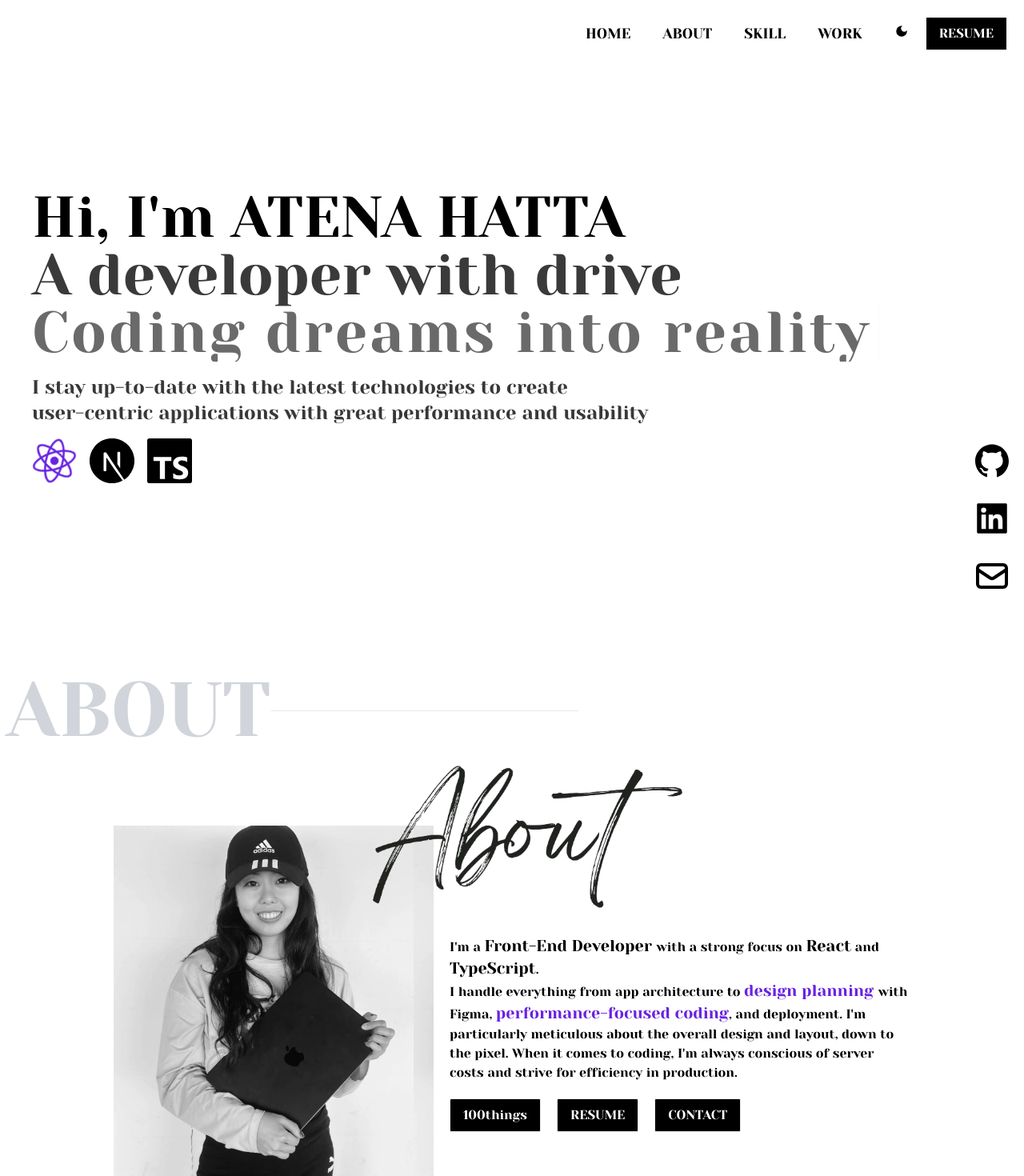
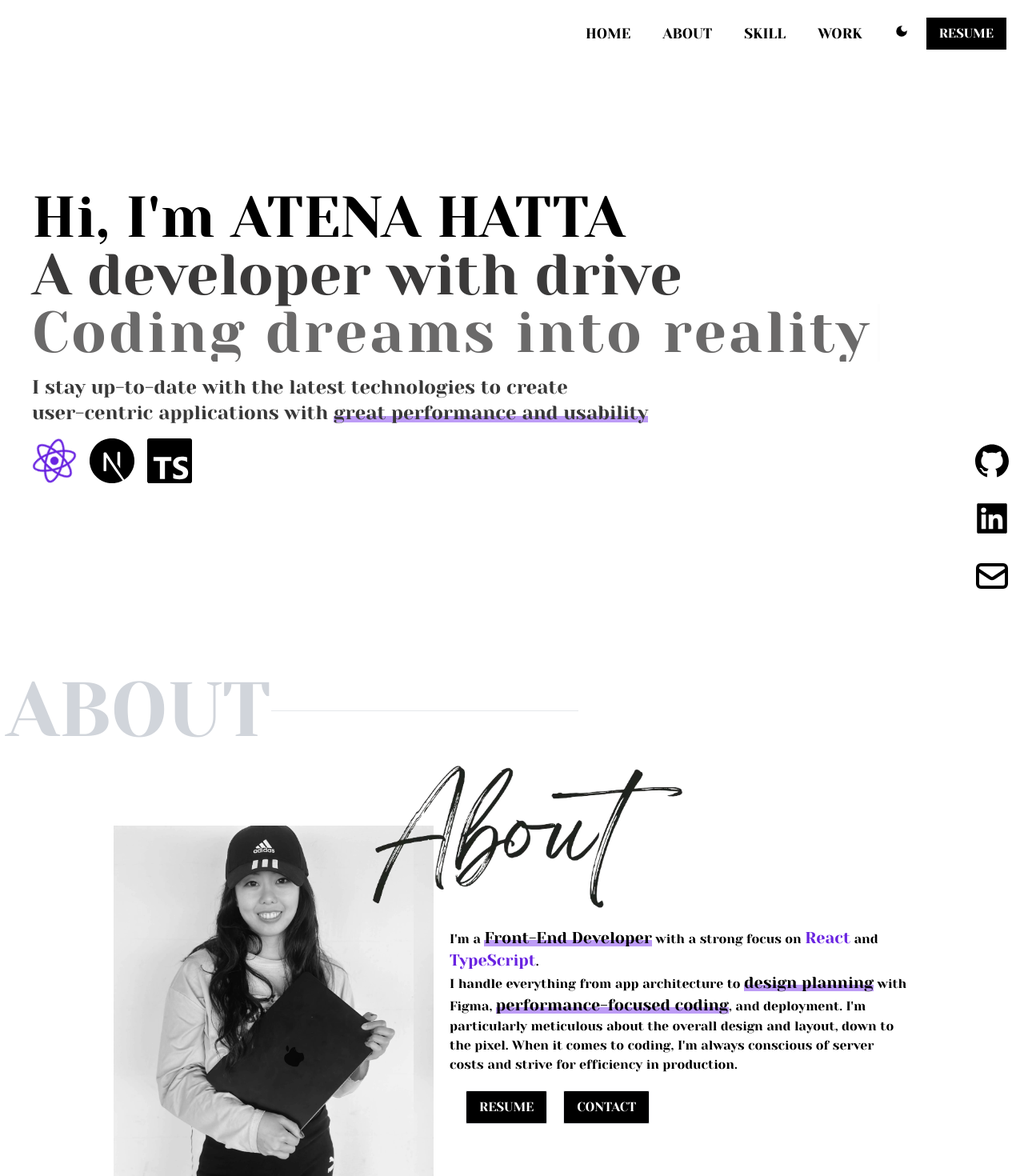
Before and after one commit to AtenaHatta/Portfolio-Nextjs, a Next.js app: page / in a window 1280 px wide. Shown: the top 1470 px of the page at 80% size. Built offline with nearby package versions, Linux system fonts and the light colour scheme.

Commit message:
ADDED work description

```diff
--- a/src/app/(main)/components/About/About.tsx
+++ b/src/app/(main)/components/About/About.tsx
@@ -27,36 +27,32 @@ export default function About({ className = "" }) {
           <div className="flex flex-col items-left justify-center w-[80%] md:w-[45%] md:ml-5">
             <p className="xs:text-xs md:text-base my-2 md:my-5">
               I&apos;m a{" "}
-              <span className="text-sm md:text-xl font-yesevaOne">
-                Front-End Developer{" "}
-              </span>
+              <div className="relative text-xs md:text-xl inline-block">
+                <span className="absolute inset-x-0 bottom-1 h-2 bg-violet-600 opacity-50" />
+                <p className="relative z-10">Front-End Developer</p>
+              </div>{" "}
               with a strong focus on{" "}
-              <span className="text-sm md:text-xl font-yesevaOne">React</span>{" "}
+              <span className="text-sm md:text-xl font-yesevaOne text-mainColor">React</span>{" "}
               and{" "}
-              <span className="text-sm md:text-xl font-yesevaOne">
-                TypeScript
-              </span>
-              .
-              <br />I handle everything from app architecture to{" "}
-              <span className="text-sm md:text-xl text-mainColor font-yesevaOne">
-                design planning{" "}
-              </span>
-              with Figma,{" "}
-              <span className="text-sm md:text-xl text-mainColor font-yesevaOne">
-                performance-focused coding
-              </span>
+              <span className="text-sm md:text-xl font-yesevaOne text-mainColor">TypeScript</span>.
+              <br />
+              I handle everything from app architecture to{" "}
+              <div className="relative text-xs md:text-xl inline-block">
+                <span className="absolute inset-x-0 bottom-1 h-2 bg-violet-600 opacity-50" />
+                <p className="relative z-10">design planning</p>
+              </div>
+              {" "}with Figma,{" "}
+              <div className="relative text-xs md:text-xl inline-block">
+                <span className="absolute inset-x-0 bottom-1 h-2 bg-violet-600 opacity-50" />
+                <p className="relative z-10">performance-focused coding</p>
+              </div>
               , and deployment. I&apos;m particularly meticulous about the
               overall design and layout, down to the pixel. When it comes to
               coding, I&apos;m always conscious of server costs and strive for
               efficiency in production.
             </p>
-            <div className="flex space-x-5">
-              <a
-                className="bg-black border rounded-sm hover:bg-white hover:text-black hover:border-black
-             text-white xs:py-2 md:py-2 xs:px-2 md:px-4 text-xs md:text-base z-[1000]"
-              >
-                100things
-              </a>
+            <div className="space-x-5">
+              <div className="flex mb-5 space-x-5">
                 <a
                   href="/resume/resume_AtenaHatta.pdf"
                   target="_blank"
@@ -71,10 +67,17 @@ export default function About({ className = "" }) {
                   href="mailto:hattaatena@gmail.com"
                   aria-label="email"
                   className="bg-black border rounded-sm hover:bg-white hover:text-black hover:border-black
-             text-white xs:py-2 md:py-2 xs:px-2 md:px-4 text-xs md:text-base z-[1000]"
+                text-white xs:py-2 md:py-2 xs:px-2 md:px-4 text-xs md:text-base"
                 >
                   CONTACT
                 </a>
+              </div>
+              {/* <a
+                className="bg-black border rounded-sm hover:bg-white hover:text-black hover:border-black
+             text-white xs:py-2 md:py-2 xs:px-2 md:px-4 text-xs md:text-lg"
+              >
+                Read about 100 things that compose me
+              </a> */}
             </div>
           </div>
         </div>
--- a/src/app/(main)/components/Hero/Hero.tsx
+++ b/src/app/(main)/components/Hero/Hero.tsx
@@ -29,11 +29,11 @@ export default function Hero() {
               </span>
             </h3>
             <h3>
-              user-centric applications with
-              <span className="block md:inline">
-                {" "}
-                great performance and usability
-              </span>
+              user-centric applications with{" "}
+              <div className="relative  inline-block">
+                <span className="absolute inset-x-0 bottom-1 h-2 bg-violet-600 opacity-50" />
+                <p className="relative z-10">great performance and usability</p>
+            </div>
             </h3>
           </div>
           <div className="flex mt-4 space-x-4">
--- a/src/app/(main)/components/Onehundred/Onehundred.tsx
+++ b/src/app/(main)/components/Onehundred/Onehundred.tsx
@@ -1,3 +1,4 @@
+'use strict';
 import Link from "next/link";
 
 export default function Onehundred({ className = "" }) {
@@ -16,7 +17,7 @@ export default function Onehundred({ className = "" }) {
             backgroundPosition: "center center",
           }}
         >
-          <Link href="/OnehundredCardWrapper">
+          <Link href="/OnehundredPage">
             <div className="py-24 md:py-44 text-4xl md:text-9xl text-center">
               100 things
               <p className="text-[0.6rem] md:text-lg pt-10">
--- a/src/app/(main)/components/Skill/Icons.tsx
+++ b/src/app/(main)/components/Skill/Icons.tsx
@@ -26,7 +26,7 @@ import {
     { icon: SiTypescript, name: "TypeScript", color: "#6923E1" },
     { icon: SiNextdotjs, name: "Nextjs",color: "#6923E1" },
     { icon: SiRedux, name: "Redux" },
-    { icon: SiJavascript, name: "JavaScript" },
+    { icon: SiJavascript, name: "JavaScript", color: "#6923E1" },
     { icon: SiHtml5, name: "HTML" },
     { icon: SiCss3, name: "CSS" },
     { icon: SiSass, name: "Sass" },
--- a/src/app/(main)/components/Work/WorkCard.tsx
+++ b/src/app/(main)/components/Work/WorkCard.tsx
@@ -18,8 +18,9 @@ export default function Work({ project }: WorkProps) {
   }
 
   return (
+    // <Link href="/WorkDescriptionPage">
     <div className="relative flex flex-col items-center p-3 w-[320px] md:w-[400px] h-[100%] md:h-auto md:mb-0">
-      <div className="flex justify-end text-2xl space-x-2 mb-2 md:mb-3 w-full items-center">
+      <div className="flex justify-end text-2xl  mb-2 md:mb-3 w-full items-center">
         {project.team && (
           <p className="border-2 border-stone-500 rounded-lg text-stone-500 px-2 text-xs">
             {project.team}
@@ -70,5 +71,6 @@ export default function Work({ project }: WorkProps) {
 
       <p className="text-xs md:text-sm text-left">{project.details}</p>
     </div>
+    // </Link>
   );
 }
--- a/src/app/(main)/components/Work/WorkWrapper.tsx
+++ b/src/app/(main)/components/Work/WorkWrapper.tsx
@@ -10,14 +10,12 @@ function WorkWrapper({ className = "" }) {
         <div className="border-b text-gray-300" style={{ width: "30%" }}></div>
       </div>
 
-      <div
-        className={` flex items-center justify-center bg-white pt-2 md:pt-10 pb-24 md:pb-40`}
-      >
+      <div className="flex items-center justify-center bg-white pt-2 md:pt-10 pb-24 md:pb-40">
         <div className={`work ${className}`}>
           <div className="grid grid-cols-1 md:grid-cols-2 lg:grid-cols-3 gap-10 md:gap-16">
-            {projectsData.map((project) => {
-              return <WorkCard key={project.id} project={project} />;
-            })}
+              {projectsData.map((project) => {
+                return <WorkCard key={project.id} project={project} />;
+              })}
           </div>
         </div>
       </div>
--- /dev/null
+++ b/src/app/OnehundredPage/page.tsx
@@ -0,0 +1,19 @@
+import React from "react";
+import OnehundredCardWrapper from "../(main)/components/Onehundred/OnehundredCardWrapper";
+
+export default function Page() {
+  return (
+    <div>
+      <div className="pt-10 text-center">
+        <h1 className="text-4xl md:text-8xl">100 things</h1>
+        <div className="relative pt-2 md:pt-5 text-xs md:text-xl inline-block">
+          <span className="absolute inset-x-0 bottom-1 h-2 bg-violet-400 opacity-50"></span>
+          <p className="relative z-10">
+            These are the 100 elements that make up who I am.
+          </p>
+        </div>
+      </div>
+      <OnehundredCardWrapper />
+    </div>
+  );
+}
--- /dev/null
+++ b/src/app/WorkDescriptionPage/page.tsx
@@ -0,0 +1,25 @@
+import React from "react";
+import { Project } from "@/app/(main)/components/Work/data";
+import Image from "next/image";
+import Link from "next/link";
+
+export default function Workdescription() {
+  return (
+    <div className="my-10">
+      <div className="flex items-center">
+        <h1 className="text-6xl md:text-8xl pl-2 text-gray-300">WORK Description</h1>
+        <div className="border-b text-gray-300" style={{ width: "30%" }}></div>
+      </div>
+
+      <div>
+        <h1>Work Title</h1>
+        <p>img</p>
+        <p>skill</p>
+        <p>github</p>
+        <h1>Description</h1>
+        <h1>Features</h1>
+        <h1>Challenges</h1>
+      </div>
+    </div>
+  );
+}
--- a/src/app/page.tsx
+++ b/src/app/page.tsx
@@ -9,7 +9,6 @@ import Onehundred from "../app/(main)/components/Onehundred/Onehundred";
 import Footer from "../app/(main)/components/Footer/Footer";
 import { useDarkMode } from "@/app/(main)/components/DarkModeProvider";
 import { useEffect, useState } from "react";
-import OnehundredCardWrapper from "./(main)/components/Onehundred/OnehundredCardWrapper";
 
 export default function Home() {
   const { darkMode } = useDarkMode();
@@ -51,8 +50,7 @@ export default function Home() {
         <About className="fadeIn" />
         <Skill className="fadeIn" />
         <WorkWrapper className="fadeIn" />
-        {/* <Onehundred className="fadeIn" />
-        <OnehundredCardWrapper className="fadeIn" /> */}
+        {/* <Onehundred className="fadeIn" /> */}
         <div
           style={{ right: "calc(50% - 720px)" }}
           className="fixed bottom-0 z-50 "
```
Also changed, not shown: src/app/(main)/components/Onehundred/Onedata.ts (+35 -0 lines), src/app/(main)/components/Onehundred/OnehundredCard.tsx (+6 -6 lines), src/app/(main)/components/Onehundred/OnehundredCardWrapper.tsx (+7 -17 lines). Lines whose indentation alone changed are shown as unchanged.
